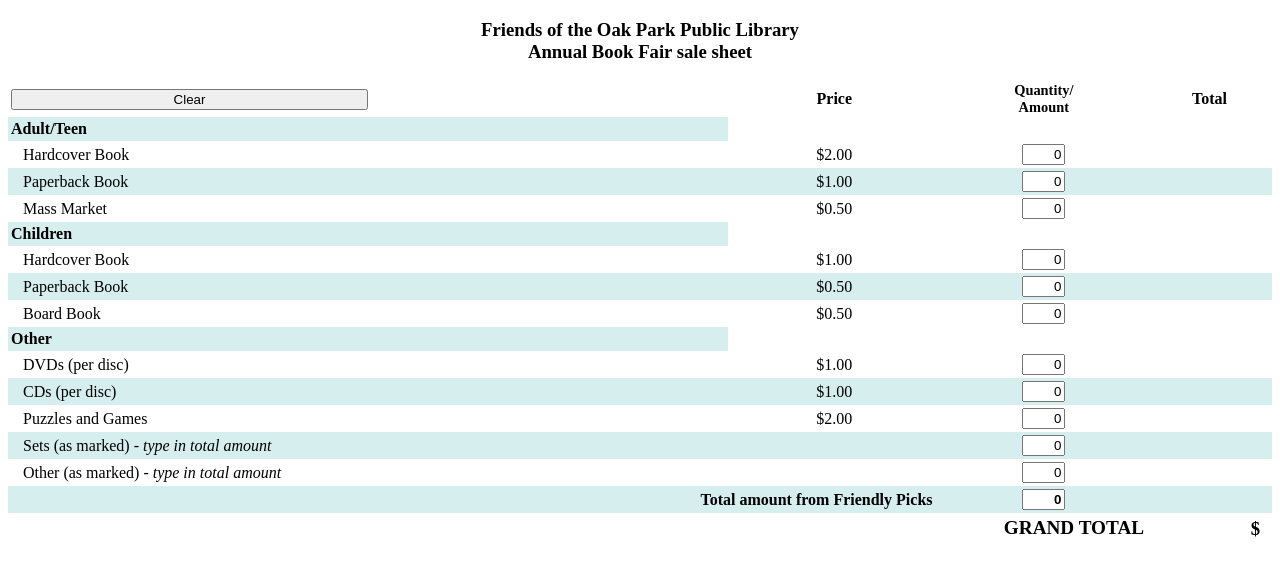
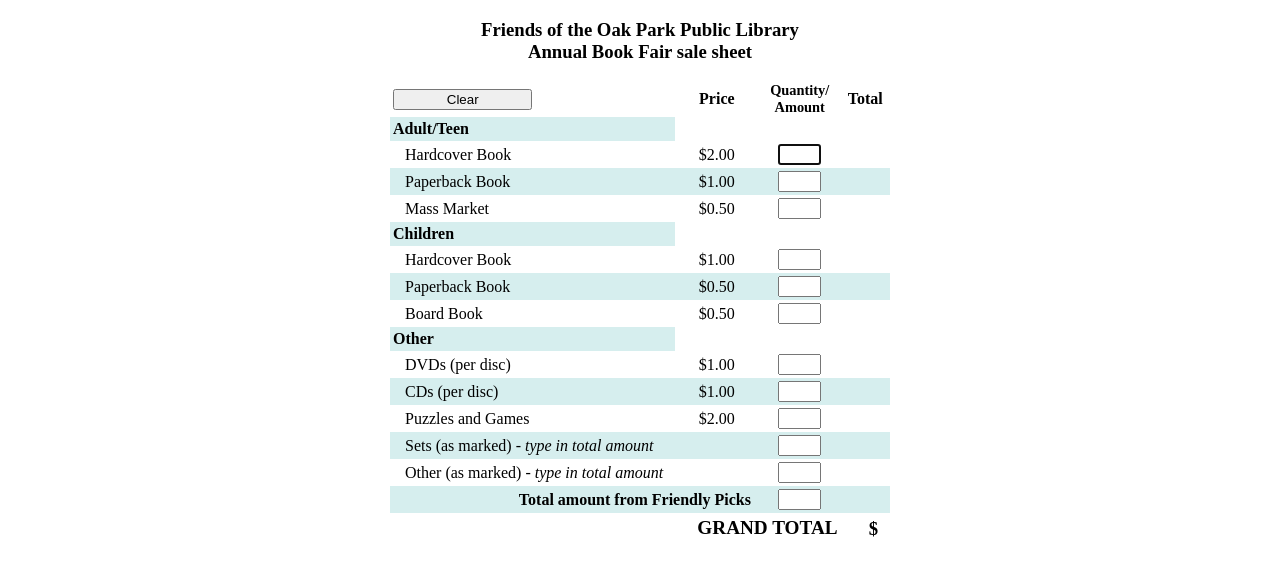
Before and after one commit to kkajiwara/Coursera-WebDev-Repository, a PHP site: page /friends_oppl/friends_sheet.html in a window 1280 px wide. Shown: the top 576 px of the page. Run offline with PHP 8.4, Linux system fonts and the light colour scheme.

Commit message:
Add files via upload
updated files

```diff
--- a/friends_oppl/friends_css.css
+++ b/friends_oppl/friends_css.css
@@ -1,3 +1,7 @@
+#container {
+    max-width: 500px;
+    margin: auto;
+}
 table {
     width: 100%;
     border-collapse: collapse;
--- a/friends_oppl/friends_sheet.html
+++ b/friends_oppl/friends_sheet.html
@@ -6,11 +6,12 @@
     <link rel="stylesheet" href="friends_css.css">
 </head>
 <body>
-<div>
-    <h3 class="center">Friends of the Oak Park Public Library<br>
-    Annual Book Fair sale sheet</h3>
-</div>
-    <table>
+    <div id="container">
+        <div id="heading">
+            <h3 class="center">Friends of the Oak Park Public Library<br>
+            Annual Book Fair sale sheet</h3>
+        </div>
+        <table>
         <tr id="row1">
             <td class="left"><button id="clear_btn" tabindex="13">Clear</button></td>
             <th>Price</th>
@@ -23,19 +24,19 @@
         <tr id="row3">
             <td class="left pad_L">Hardcover Book</td>
             <td id="AT_hc_price" class="currency">2.00</td>
-            <td><input id="AT_hc_qty" tabindex="1" type='text' value='0'></td>
+            <td><input id="AT_hc_qty" autofocus tabindex="1" type='text'></td>
             <td id="AT_hc_total" class="right"></td>
         </tr>
         <tr id="row4">
             <td class="left pad_L">Paperback Book</td>
             <td id="AT_pb_price" class="currency">1.00</td>
-            <td><input id="AT_pb_qty" tabindex="2" type='text' value='0'></td>
+            <td><input id="AT_pb_qty" tabindex="2" type='text'></td>
             <td id="AT_pb_total" class="right"></td>
         </tr>
         <tr id="row5">
             <td class="left pad_L">Mass Market</td>
             <td id="AT_mmpb_price" class="currency">0.50</td>
-            <td><input id="AT_mmpb_qty" tabindex="3" type='text' value='0'></td>
+            <td><input id="AT_mmpb_qty" tabindex="3" type='text'></td>
             <td id="AT_mmpb_total" class="right"></td>
         </tr>
 
@@ -45,19 +46,19 @@
         <tr id="row7">
             <td class="left pad_L">Hardcover Book</td>
             <td id="C_hc_price" class="currency">1.00</td>
-            <td><input id="C_hc_qty" tabindex="4" type='text' value='0'></td>
+            <td><input id="C_hc_qty" tabindex="4" type='text'></td>
             <td id="C_hc_total" class="right"></td>
         </tr>
         <tr id="row8">
             <td class="left pad_L">Paperback Book</td>
             <td id="C_pb_price" class="currency">0.50</td>
-            <td><input id="C_pb_qty" tabindex="5" type='text' value='0'></td>
+            <td><input id="C_pb_qty" tabindex="5" type='text'></td>
             <td id="C_pb_total" class="right"></td>
         </tr>
         <tr id="row9">
             <td class="left pad_L">Board Book</td>
             <td id="C_board_price" class="currency">0.50</td>
-            <td><input id="C_board_qty" tabindex="6" type='text' value='0'></td>
+            <td><input id="C_board_qty" tabindex="6" type='text'></td>
             <td id="C_board_total" class="right"></td>
         </tr>
 
@@ -67,37 +68,37 @@
         <tr id="row11">
             <td class="left pad_L">DVDs (per disc)</td>
             <td id="DVD_price" class="currency">1.00</td>
-            <td><input id="DVD_qty" tabindex="7" type='text' value='0'></td>
+            <td><input id="DVD_qty" tabindex="7" type='text'></td>
             <td id="DVD_total" class="right"></td>
         </tr>
         <tr id="row12">
             <td class="left pad_L">CDs (per disc)</td>
             <td id="CD_price" class="currency">1.00</td>
-            <td><input id="CD_qty" tabindex="8" type='text' value='0'></td>
+            <td><input id="CD_qty" tabindex="8" type='text'></td>
             <td id="CD_total" class="right"></td>
         </tr>
         <tr id="row13">
             <td class="left pad_L">Puzzles and Games</td>
             <td id="puzzle_price" class="currency">2.00</td>
-            <td><input id="puzzle_qty" tabindex="9" type='text' value='0'></td>
+            <td><input id="puzzle_qty" tabindex="9" type='text'></td>
             <td id="puzzle_total" class="right"></td>
         </tr>
         <tr id="row14">
             <td class="left pad_L" colspan="2">Sets (as marked) - <i>type in total amount</i></td>
 <!--            <td id="sets_price"></td>-->
-            <td><input id="sets_qty" tabindex="10" type='text' value='0'></td>
+            <td><input id="sets_qty" tabindex="10" type='text'></td>
             <td id="sets_total" class="right"></td>
         </tr>
         <tr id="row15">
             <td class="left pad_L" colspan="2">Other (as marked) - <i>type in total amount</i></td>
 <!--            <td id="other_price"></td>-->
-            <td><input id="other_qty" tabindex="11" type='text' value='0'></td>
+            <td><input id="other_qty" tabindex="11" type='text'></td>
             <td id="other_total" class="right"></td>
         </tr>
 
         <tr id="row16">
             <td class="right bold" colspan="2">Total amount from Friendly Picks</td>
-            <td><input id="friendly" class="bold" tabindex="12" type='text' value='0'></td>
+            <td><input id="friendly" class="bold" tabindex="12" type='text'></td>
             <td id="friendly_total" class="right"></td>
         </tr>
         <tr id="row17">
@@ -106,6 +107,7 @@
         </tr>
 
     </table>
+    </div>
     <script>
         let clear_btn = document.getElementById("clear_btn");
         clear_btn.addEventListener("click", clearSheet);
@@ -183,18 +185,18 @@
             grand_total.innerHTML = calculate_total.toFixed(2);
         }
         function clearSheet() {
-            qty1.value = 0;
-            qty2.value = 0;
-            qty3.value = 0;
-            qty4.value = 0;
-            qty5.value = 0;
-            qty6.value = 0;
-            qty7.value = 0;
-            qty8.value = 0;
-            qty9.value = 0;
-            qty10.value = 0;
-            qty11.value = 0;
-            friendly.value = 0
+            qty1.value = "";
+            qty2.value = "";
+            qty3.value = "";
+            qty4.value = "";
+            qty5.value = "";
+            qty6.value = "";
+            qty7.value = "";
+            qty8.value = "";
+            qty9.value = "";
+            qty10.value = "";
+            qty11.value = "";
+            friendly.value = ""
             calculateTotal();
         }
     </script>
```
